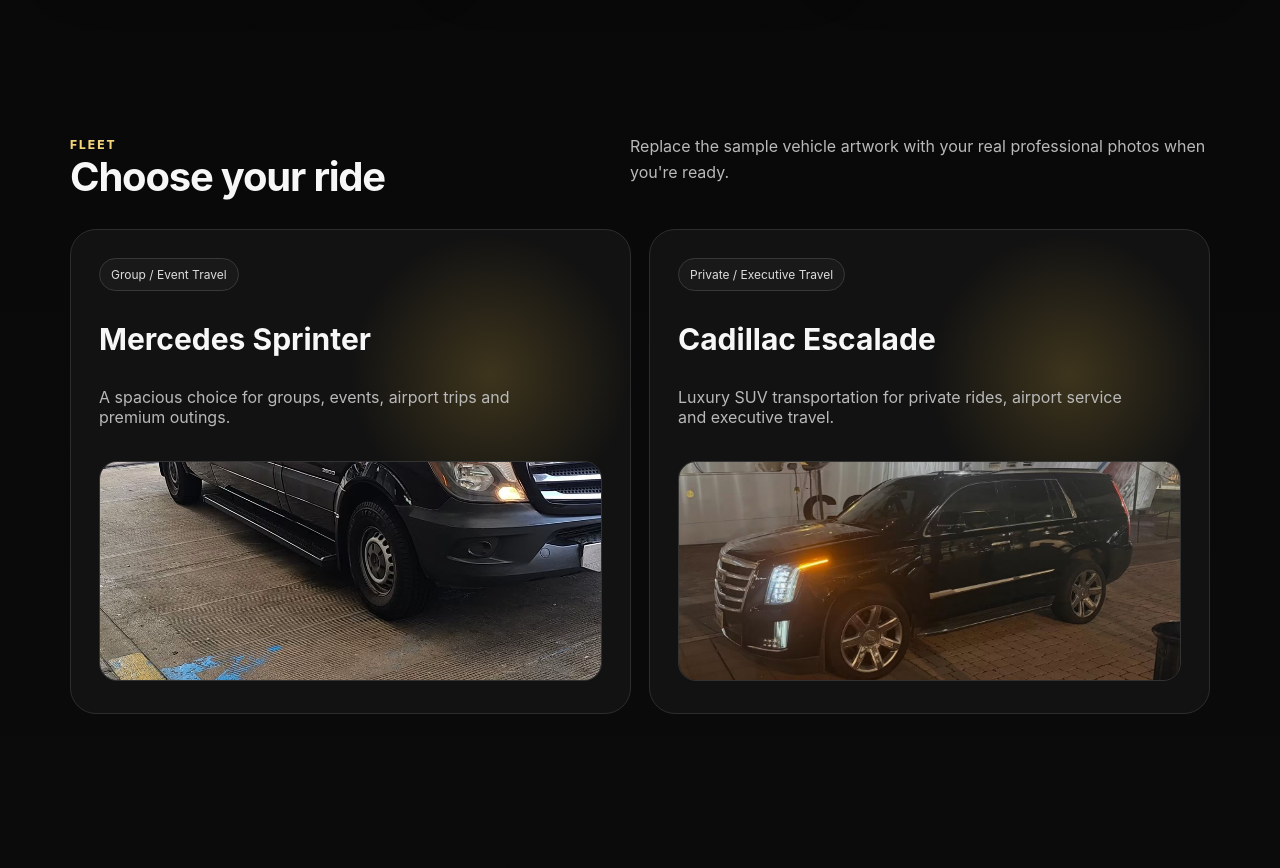
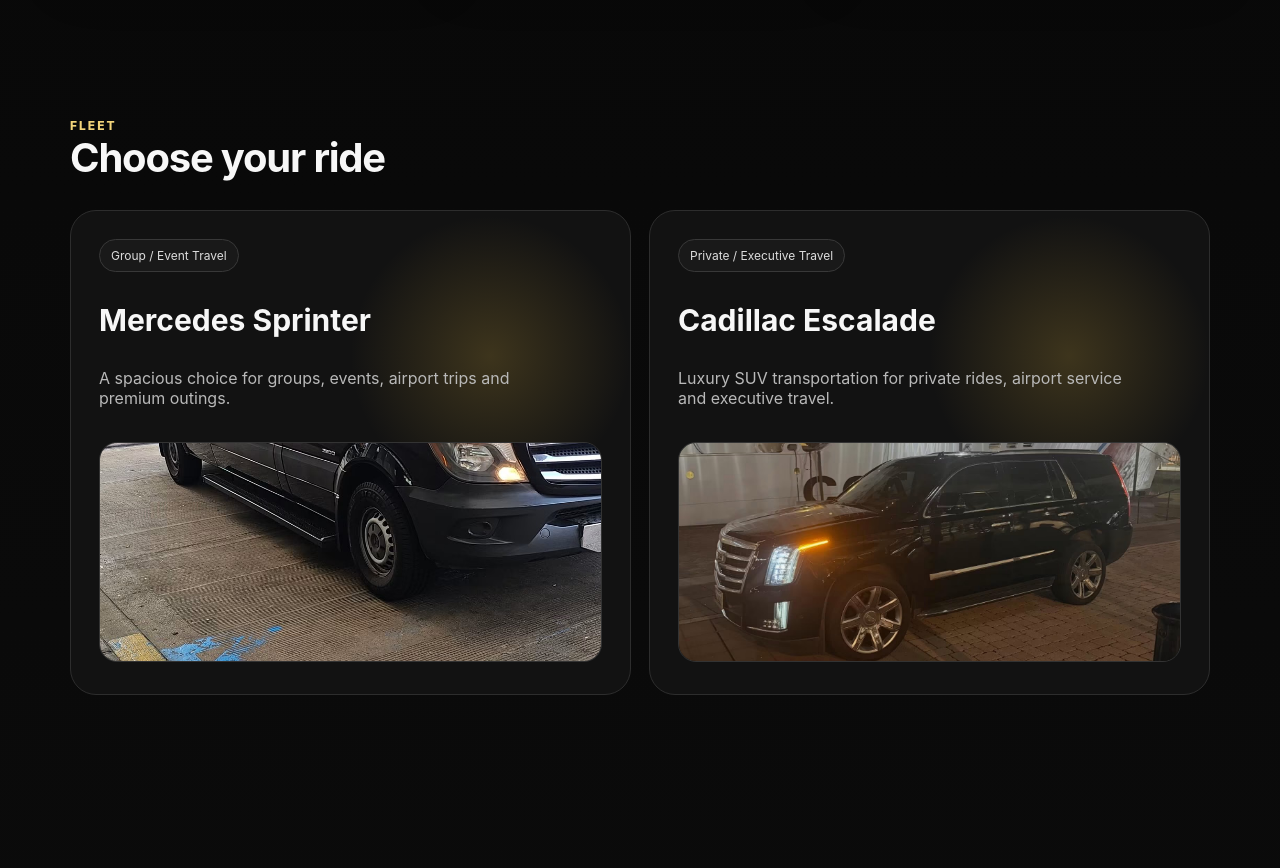
Before and after one commit to accessgrantedag-app/Access-granted-transportation, a plain HTML site: page index.html in a window 1280 px wide. Shown: the part 1500-2368 px from the top of the page. Drawn offline with Linux system fonts and the light colour scheme.

Commit message:
Update index.html

```diff
--- a/index.html
+++ b/index.html
@@ -227,7 +227,7 @@
     <div class="wrap">
       <div class="section-head">
         <div><div class="eyebrow">Fleet</div><h2>Choose your ride</h2></div>
-        <p>Replace the sample vehicle artwork with your real professional photos when you're ready.</p>
+
       </div>
       <div class="fleet">
         <div class="fleet-card">
```
